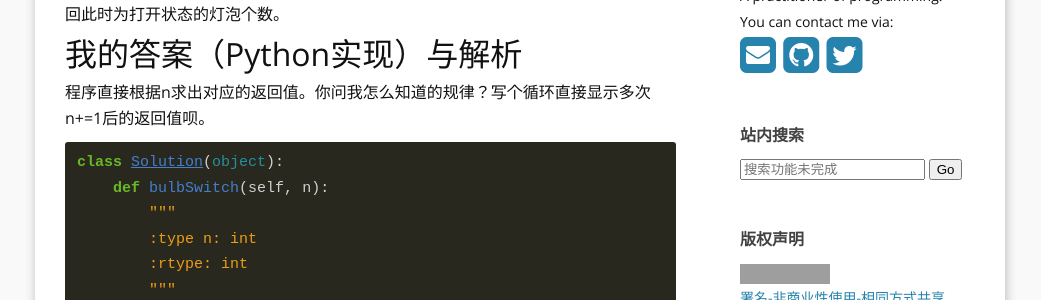
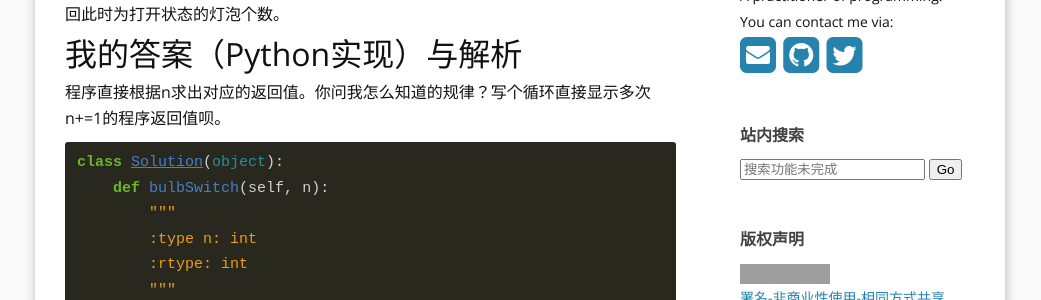
Before and after one commit to linnet8989/linnet8989.github.io, a Jekyll site: the page built from _posts/2016-04-10-leetcode-319.md, in a window 1280 px wide. Shown: the part 413-713 px from the top of the page, without its empty margins (120-1161 px from the left). Built offline with Jekyll 4.4.1, drawn with Linux system fonts in a browser that asks for light colours; nearby versions of some CDN libraries; comment, search, counter and statistics services are not loaded; grey boxes are pictures that could not be loaded.

Commit message:
leetcode 335

````diff
--- a/_posts/2016-04-10-leetcode-319.md
+++ b/_posts/2016-04-10-leetcode-319.md
@@ -14,7 +14,7 @@ tags:
 有n个开始时是关闭状态的灯泡，你首先打开所有的灯泡，然后每2个灯泡转换一次（开变关，关变开），然后每3个灯泡转换一次，直到第n回每n个灯泡转换一次后结束。返回此时为打开状态的灯泡个数。
 
 ## 我的答案（Python实现）与解析
-程序直接根据n求出对应的返回值。你问我怎么知道的规律？写个循环直接显示多次n+=1后的返回值呗。
+程序直接根据n求出对应的返回值。你问我怎么知道的规律？写个循环直接显示多次n+=1的程序返回值呗。
 
 ```python
 class Solution(object):
````
